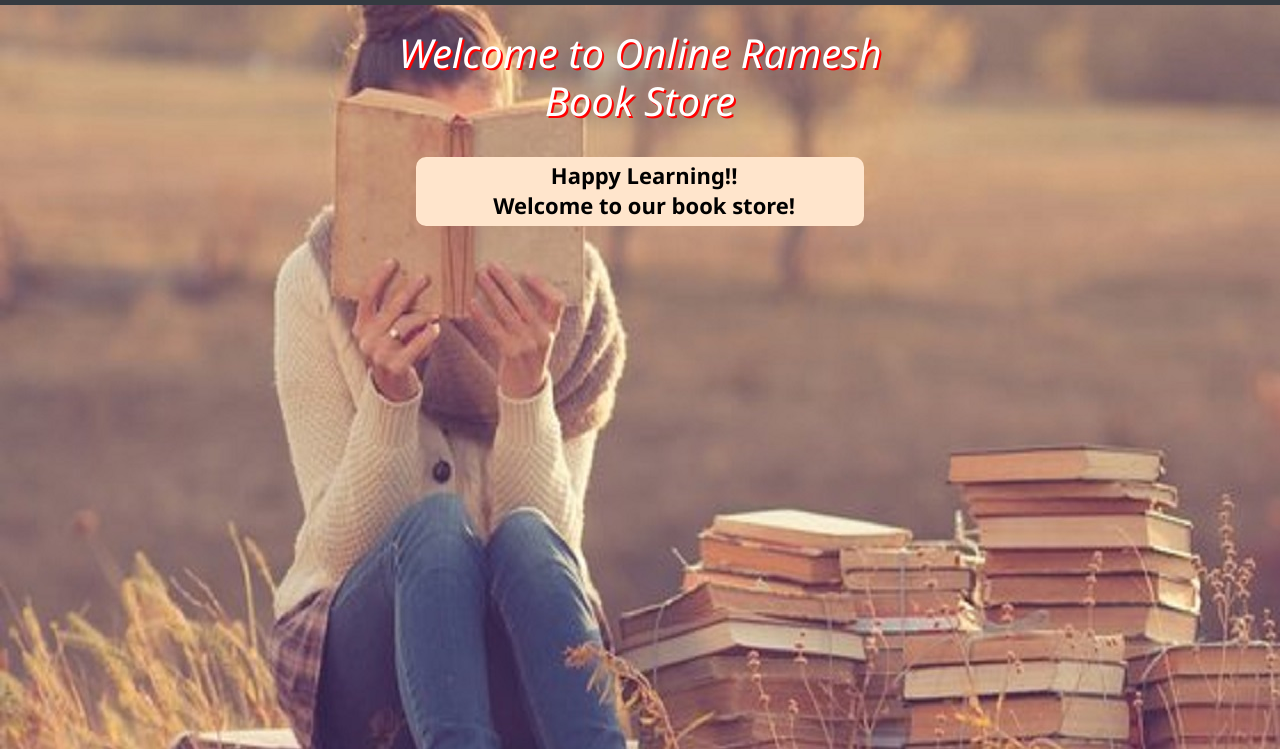
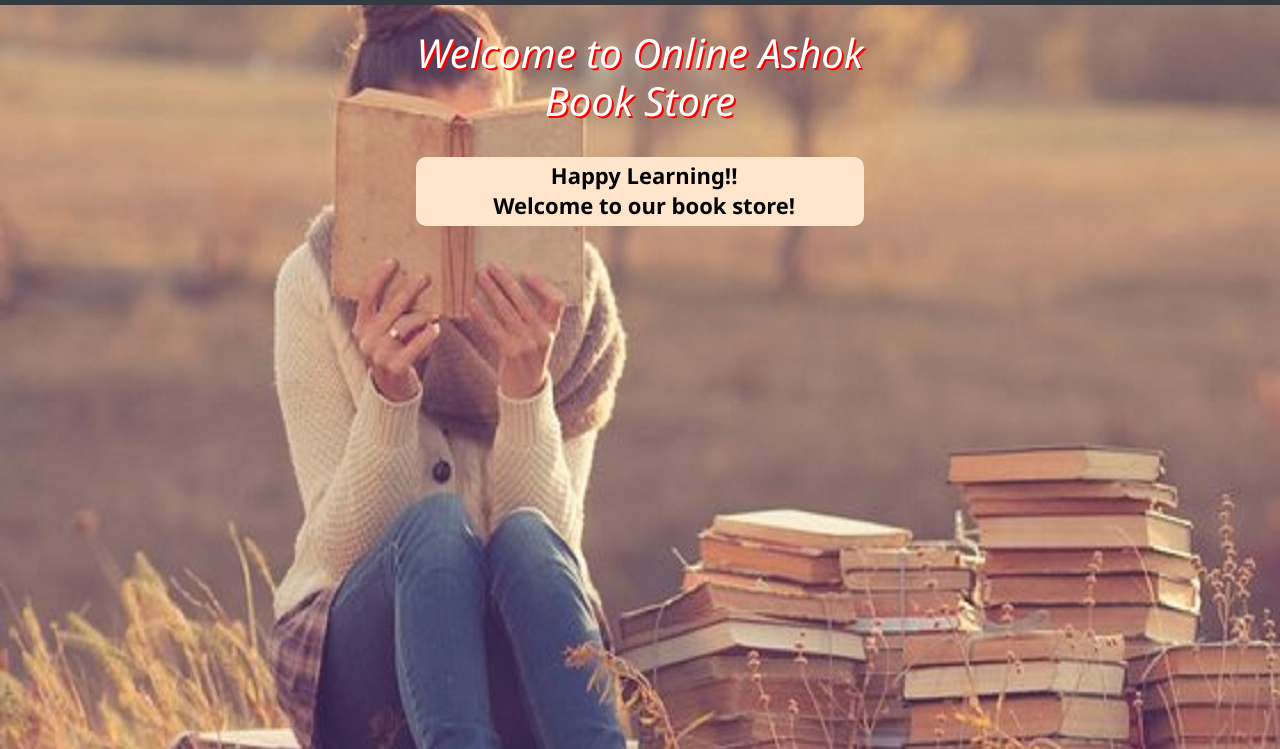
Before and after one commit to sunspac/onlinebookstore-master, a plain HTML site: page WebContent/index.html in a window 1280 px wide. Shown: the part 51-800 px from the top of the page. Drawn offline with nearby package versions, Linux system fonts and the light colour scheme.

Commit message:
Update index.html

```diff
--- a/WebContent/index.html
+++ b/WebContent/index.html
@@ -35,7 +35,7 @@
 			</nav>
 	</header>
 	<br>
-	<div id="topmid"><h1>Welcome to Online Ramesh <br>Book Store</h1></div>
+	<div id="topmid"><h1>Welcome to Online Ashok <br>Book Store</h1></div>
 	<br>
 	<table class="tab">
 		<tr>
```
